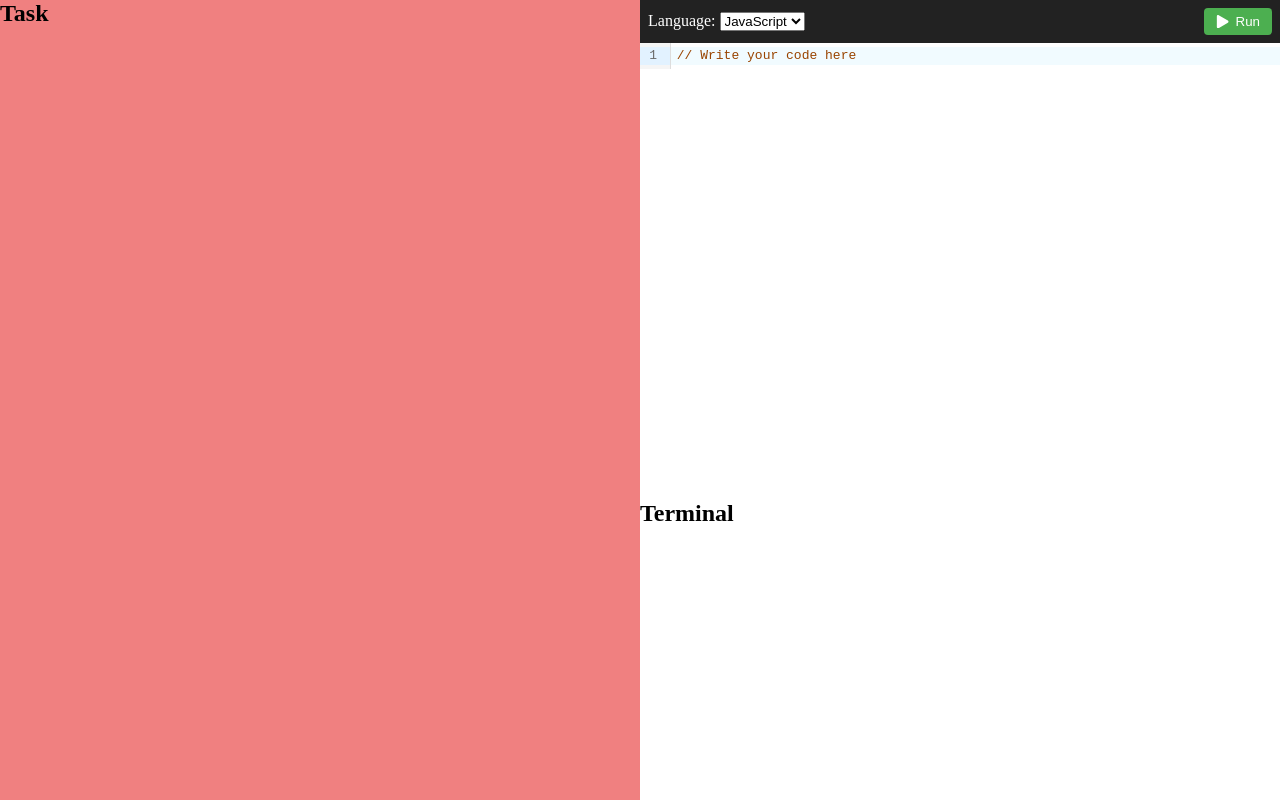
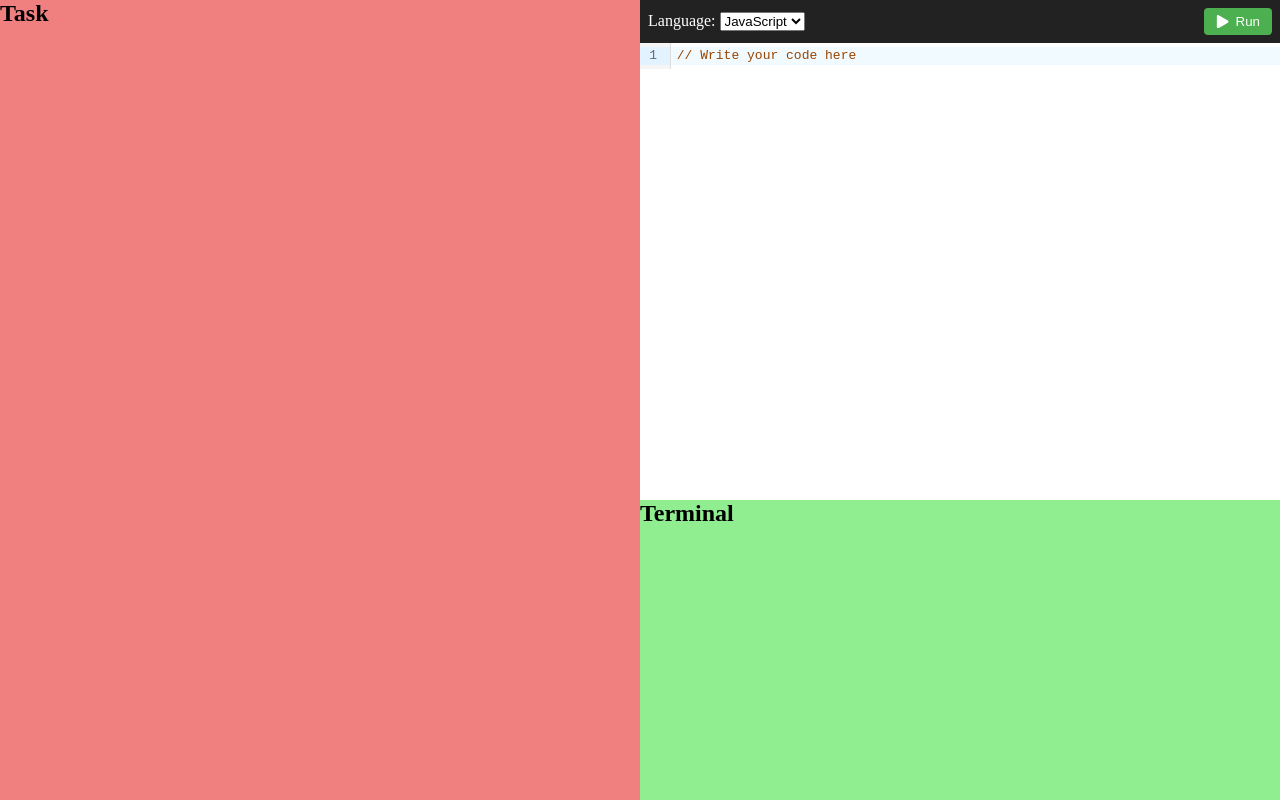
Before and after one commit to johndanu/code_demo, a React (Vite) app: page / in a window 1280 px wide. Built offline with nearby package versions, Linux system fonts and the light colour scheme.

Commit message:
feat: colour for terminal

```diff
--- a/src/Terminal.jsx
+++ b/src/Terminal.jsx
@@ -2,7 +2,7 @@
 const Terminal = ({output}) => {
   const { logs = [], errors = [] } = output;
   return (
-    <div style={{ height: '100%', width: '100%' }}>
+    <div style={{ backgroundColor: 'lightgreen', height: '100%', width: '100%' }}>
       <h2>Terminal</h2>
       {logs.length > 0 && (
         <div >
```
